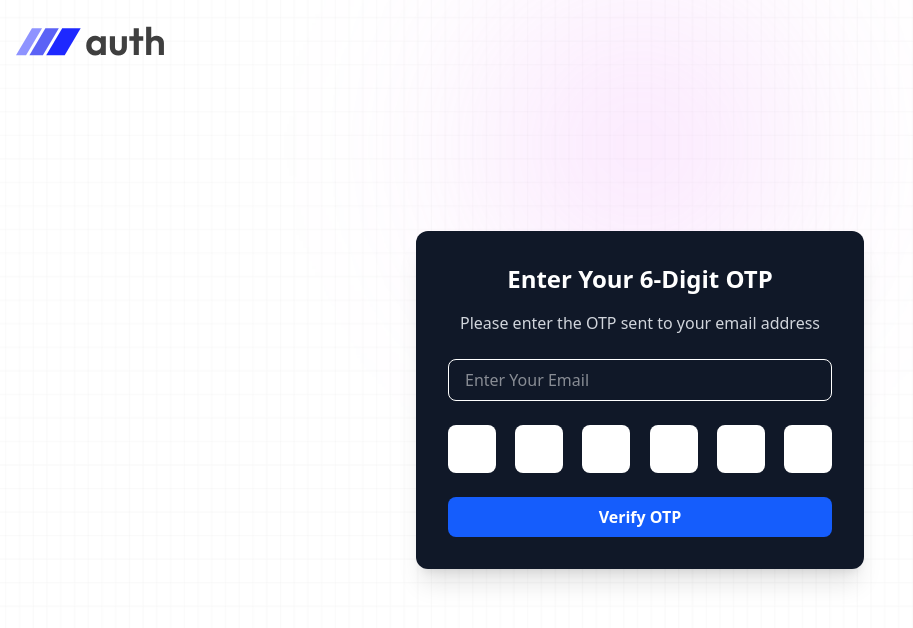
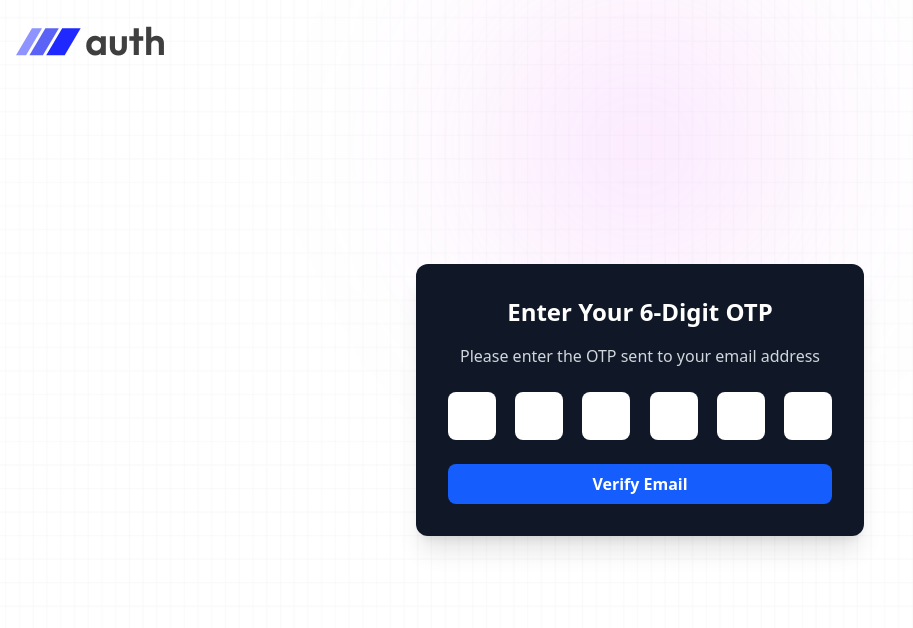
Before and after one commit to MujahidulIslam4541/MERN-Auth, a React (Vite) app in the folder client/: page /emailVerification in a window 1280 px wide. Shown: the top 628 px of the page, without its empty margins (0-913 px from the left). Built offline with nearby package versions, Linux system fonts and the light colour scheme; no server answers.

Commit message:
feat(emailVerification) handleInput field with useRef

```diff
--- a/client/src/pages/EmailVarification.jsx
+++ b/client/src/pages/EmailVarification.jsx
@@ -1,7 +1,15 @@
-import React from 'react'
+import { useRef } from 'react'
 import { assets } from '../../public/assets'
 
 const EmailVerification = () => {
+    const inputRef = useRef([])
+
+    const handleInput = (e, index) => {
+        if (e.target.value.length > 0 && index < inputRef.current.length - 1) {
+            inputRef.current[index + 1].focus()
+        }
+    }
+
     return (
         <div className="bg-[url('/bg_img.png')] bg-cover bg-center min-h-screen relative">
 
@@ -23,11 +31,11 @@ const EmailVerification = () => {
                     </p>
 
                     {/* Email Input */}
-                    <input
+                    {/* <input
                         type="email"
                         placeholder="Enter Your Email"
                         className="w-full px-4 py-2 rounded-lg border mb-6"
-                    />
+                    /> */}
 
                     {/* OTP Fields */}
                     <div className="flex justify-between mb-6">
@@ -37,13 +45,15 @@ const EmailVerification = () => {
                                 type="text"
                                 maxLength={1}
                                 className="w-12 h-12 text-center text-gray-900 rounded-lg bg-white focus:outline-none focus:ring-2 focus:ring-blue-500"
+                                ref={event => inputRef.current[index] = event}
+                                onInput={(e) => handleInput(e, index)}
                             />
                         ))}
                     </div>
 
                     {/* Submit Button */}
                     <button className="w-full bg-blue-600 hover:bg-blue-700 py-2 rounded-lg text-white font-semibold transition">
-                        Verify OTP
+                        Verify Email
                     </button>
                 </div>
             </div>
```
